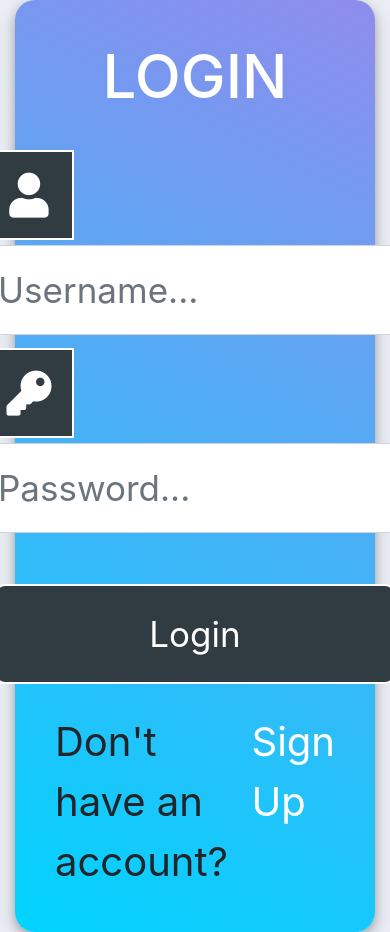
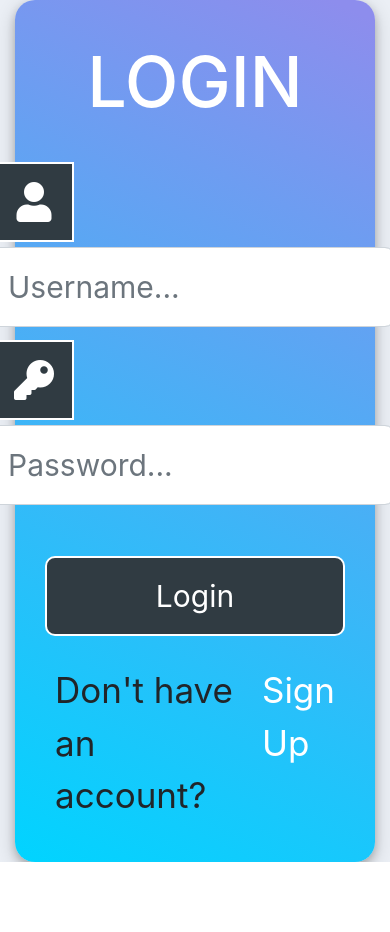
Before and after one commit to kdleijer/ContactBook, a Django app: page /accounts/login/ in a window 390 px wide; the page is wider, and only the part inside the window is pictured. After the commit the page ends 862 px from the top of that part, so only its background shows below. Run offline with Django 4.2, Linux system fonts and the light colour scheme; some libraries are stand-ins or nearby versions.

Commit message:
Updated login/registration styles

```diff
--- a/contactbookapi/accounts/static/login_style.css
+++ b/contactbookapi/accounts/static/login_style.css
@@ -6,32 +6,29 @@
 	margin-top: 0;
 	margin-bottom: 0;
 }
-		.form-control{
+.form-control {
 	border-radius: 0;
 }
-		.form-control{
+.form-control {
 	border-top-right-radius: 5px;
 	border-bottom-right-radius: 5px;
 }
-
-
 @media (max-width: 1000px) {
-
 	h3 {
-		font-size: 60px;
+		font-size: 70px;
 	}
 	.signin_btn {
-		width: 400px;
-		height: 100px;
-		font-size: 35px;
+		width: 300px;
+		height: 80px;
+		font-size: 30px;
 		border: 2px solid white;
 		border-radius: 10px;
 		margin-top: 20px;
 		margin-bottom: 10px;
 	}
-
-	.form-control{
+	.form-control {
 		border-top-right-radius: 10px;
 		border-bottom-right-radius: 10px;
 	}
+
 }
--- a/contactbookapi/accounts/static/style.css
+++ b/contactbookapi/accounts/static/style.css
@@ -1,5 +1,4 @@
-body,
-		html {
+body, html {
 	margin: 0;
 	padding: 0;
 	height: 100%;
@@ -17,15 +16,13 @@ body,
 	padding: 20px;
     box-shadow: 0 4px 8px 0 rgba(0, 0, 0, 0.2), 0 6px 20px 0 rgba(0, 0, 0, 0.19);
 	border-radius: 5px;
-
 }
 .form_container {
 	margin-top: 10px;
 }
-		#form-title{
+#form-title {
 	color: white;
 }
-
 .login_container {
 	padding: 10px;
 }
@@ -36,33 +33,41 @@ body,
 	height: 38px;
 	border: 1px solid white
 }
-
-		#messages{
-			color: black;
-			padding: 10px;
-			margin-top: 15px;
+#messages {
+	color: white;
+	padding: 5px;
+	margin: 0;
+	text-align: center;
+}
+.errorlist {
+	color: white;
+	padding: 5px;
+	margin: 0 0 0 20px;
+	text-align: center;
 }
 
 @media (max-width: 1000px) {
     .fa-key {
-        width: 100px;
-        font-size: 45px;
+        width: 80px;
+        font-size: 40px;
     }
-	.fa-user{
-		width: 100px;
-		font-size: 45px;
+	.fa-user {
+		width: 80px;
+		font-size: 40px;
 	}
 	.user_card {
 		width: 100%;
-		font-size: 40px;
+		font-size: 35px;
 		border-radius: 20px;
 		padding: 40px;
   	}
 	.input-group-text {
+		margin-left: auto;
+		margin-right: auto;
 		background: #303b42;
 		color: white;
-		width: 90px;
-		height: 90px;
+		width: 80px;
+		height: 80px;
 		border-color: white;
 		border-width: 2px;
 		margin-bottom: 5px;
@@ -71,9 +76,13 @@ body,
 	.form_container {
 		margin-top: 30px;
 	}
-	.form-control{
-		height: 90px;
-		font-size: 35px;
+	.form-control {
+		width: 400px;
+		height: 80px;
+		font-size: 30px;
 		margin-bottom: 5px;
 	}
+	#messages, .errorlist  {
+		font-size: 30px;
 	}
+}
--- a/contactbookapi/contactbookapi/settings.py
+++ b/contactbookapi/contactbookapi/settings.py
@@ -24,7 +24,7 @@ SECRET_KEY = config("SECRET_KEY")
 # SECURITY WARNING: don't run with debug turned on in production!
 DEBUG = True
 
-ALLOWED_HOSTS = []
+ALLOWED_HOSTS = ['*']
 
 
 # Application definition
```
Also changed, not shown: contactbookapi/accounts/static/register_style.css (+5 -5 lines). Lines whose indentation alone changed are shown as unchanged.
